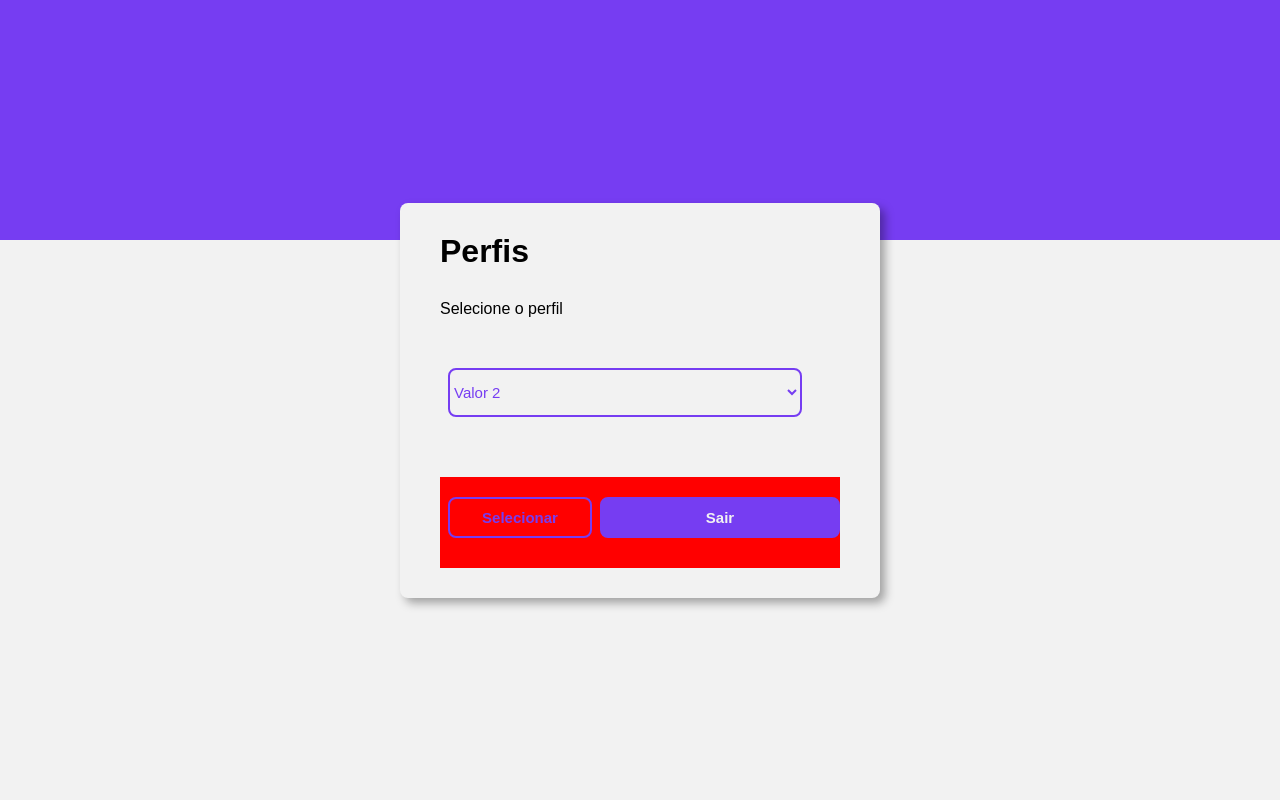
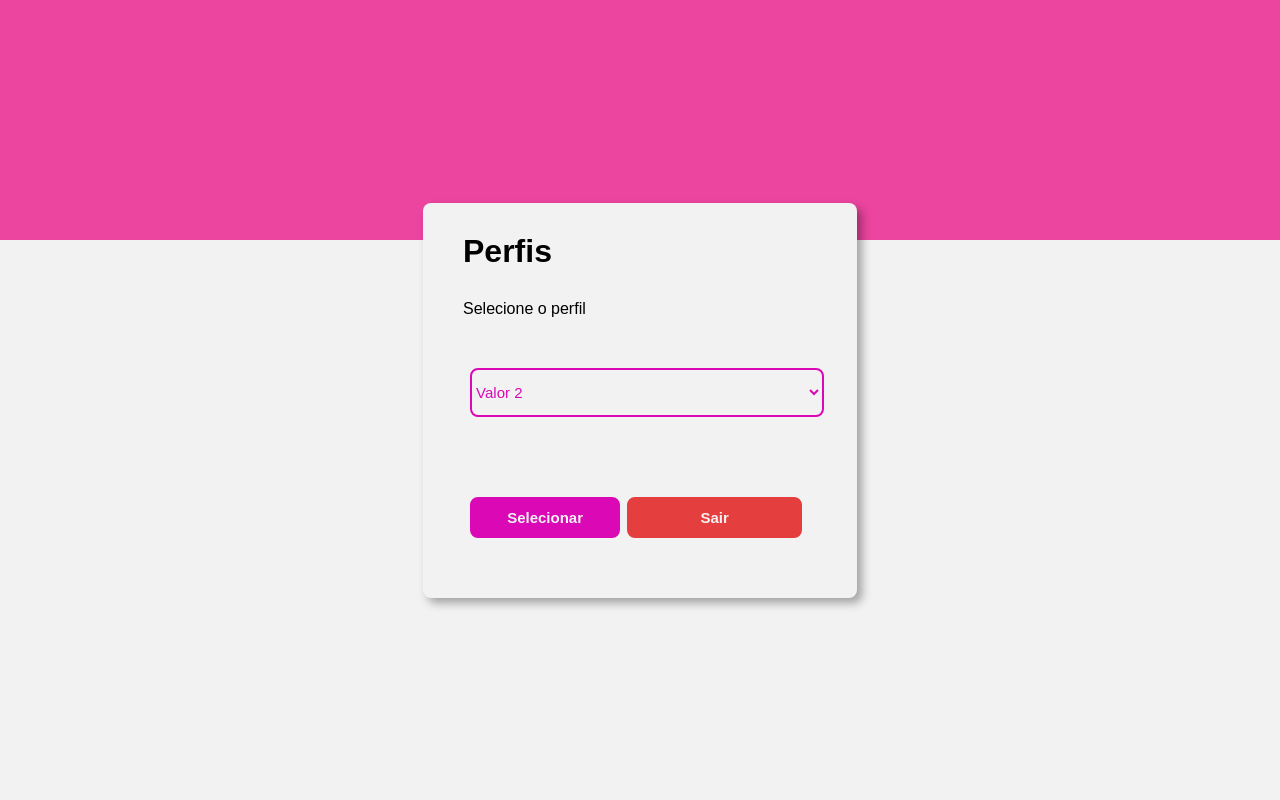
Before and after one commit to abigailtechnology/Estudo-HTML-CSS, a PHP site: page /profile.html in a window 1280 px wide. Run offline with PHP 8.4, Linux system fonts and the light colour scheme; some libraries are stand-ins or nearby versions.

Commit message:
Update style.css

```diff
--- a/ex007 - login/assets/css/style.css
+++ b/ex007 - login/assets/css/style.css
@@ -15,10 +15,9 @@
 
     /* Gradient */
     --color-gradient: linear-gradient(90deg, var(--color-pink-50), var(--color-pink-100));
-    --gradient-radial: radial-gradient(ellipse at center,  #8825FC 0%,#5e00cd 100%);
 
     /*button*/
-    --button: #763DF2;
+    --button: #DA08B5;
 
 }
 *{
@@ -144,7 +143,7 @@ button {
     display: flex;
     justify-content: center;
     align-items: center;
-    background-image: linear-gradient(to bottom, #763DF2 30%, #F2F2F2 10% ,#F2F2F2 60%);
+    background-image: linear-gradient(to bottom, var(--color-pink-200) 30%, #F2F2F2 10% ,#F2F2F2 60%);
 }
 
 /*Formulario*/
@@ -243,16 +242,17 @@ button {
     border-radius: 8px;
     width: 150px;
     border-color: var(--button);
-    color: var(--button);
-    background-color: transparent;
+    color: var(--color-light-50);
+
+    background-color: var(--button);
     cursor: pointer;
     margin-top: 20px;
     margin-bottom: 30px;
     margin-left: 2%;
 }
 .select_btn:hover{
-    background-color: var(--button);
-    color: var(--color-light-50);
+    background-color: transparent;
+    color: var(--button);
     transition: 0.3s ease-in-out;
 }
 .btn{
@@ -261,10 +261,10 @@ button {
     font-weight: 600;
     border: solid 2px;
     border-radius: 8px;
-    width: 250px;
-    border-color: var(--button);
+    width: 175px;
+    border-color: #E53E3E;
     color: var(--color-light-50);
-    background-color: var(--button);
+    background-color: #E53E3E;
     cursor: pointer;
     margin-top: 20px;
     margin-bottom: 30px;
@@ -273,7 +273,7 @@ button {
 }
 .btn:hover{
     background-color: transparent;
-    color: var(--button);
+    color: #E53E3E;
     transition: 0.3s ease-in-out;
 }
 
@@ -344,7 +344,6 @@ font-size: 12px;
 
     align-items: center;
     align-content: center;
-    background-color: red;
     margin: 0;
     padding: 0;
 }
```
